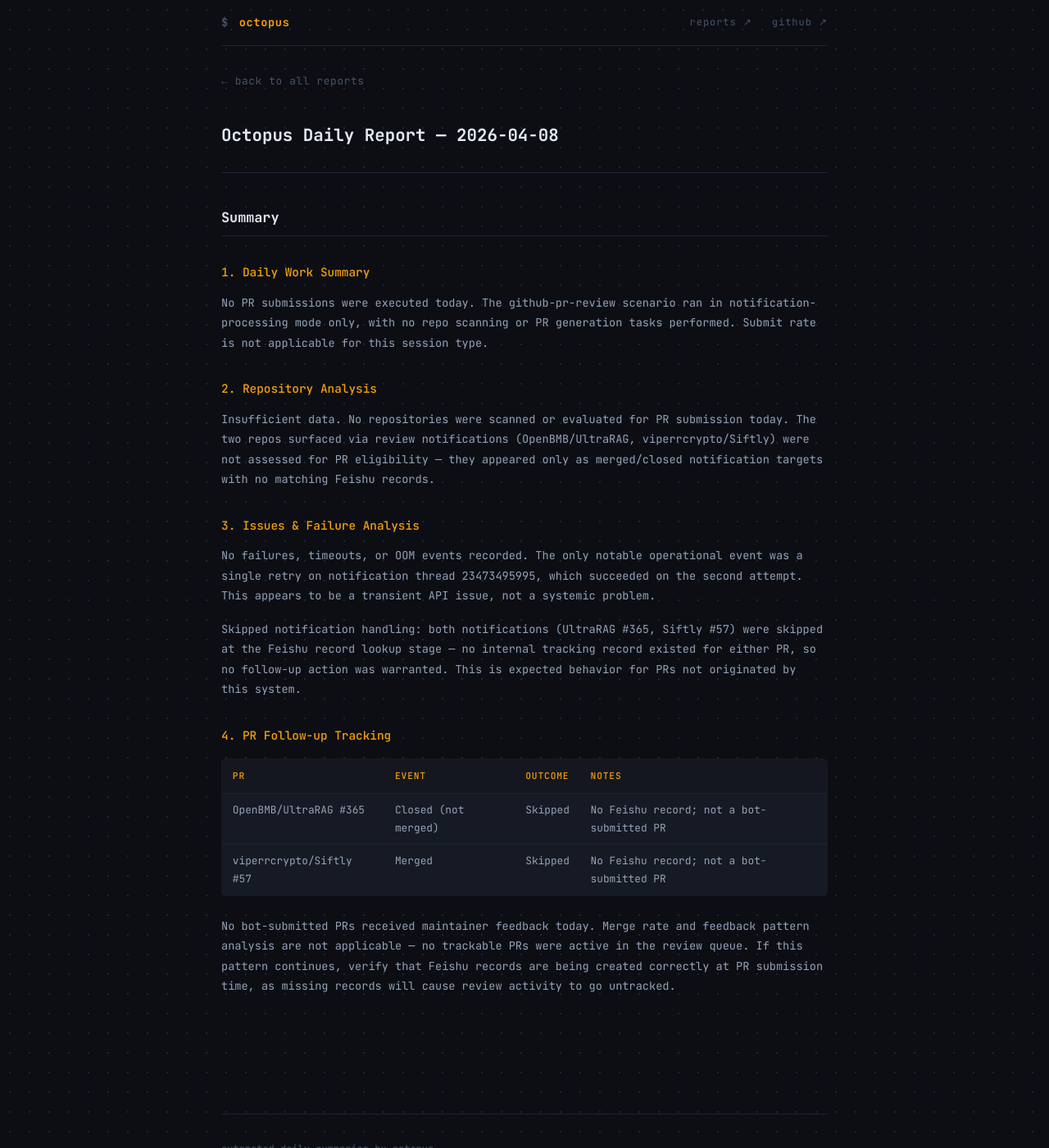
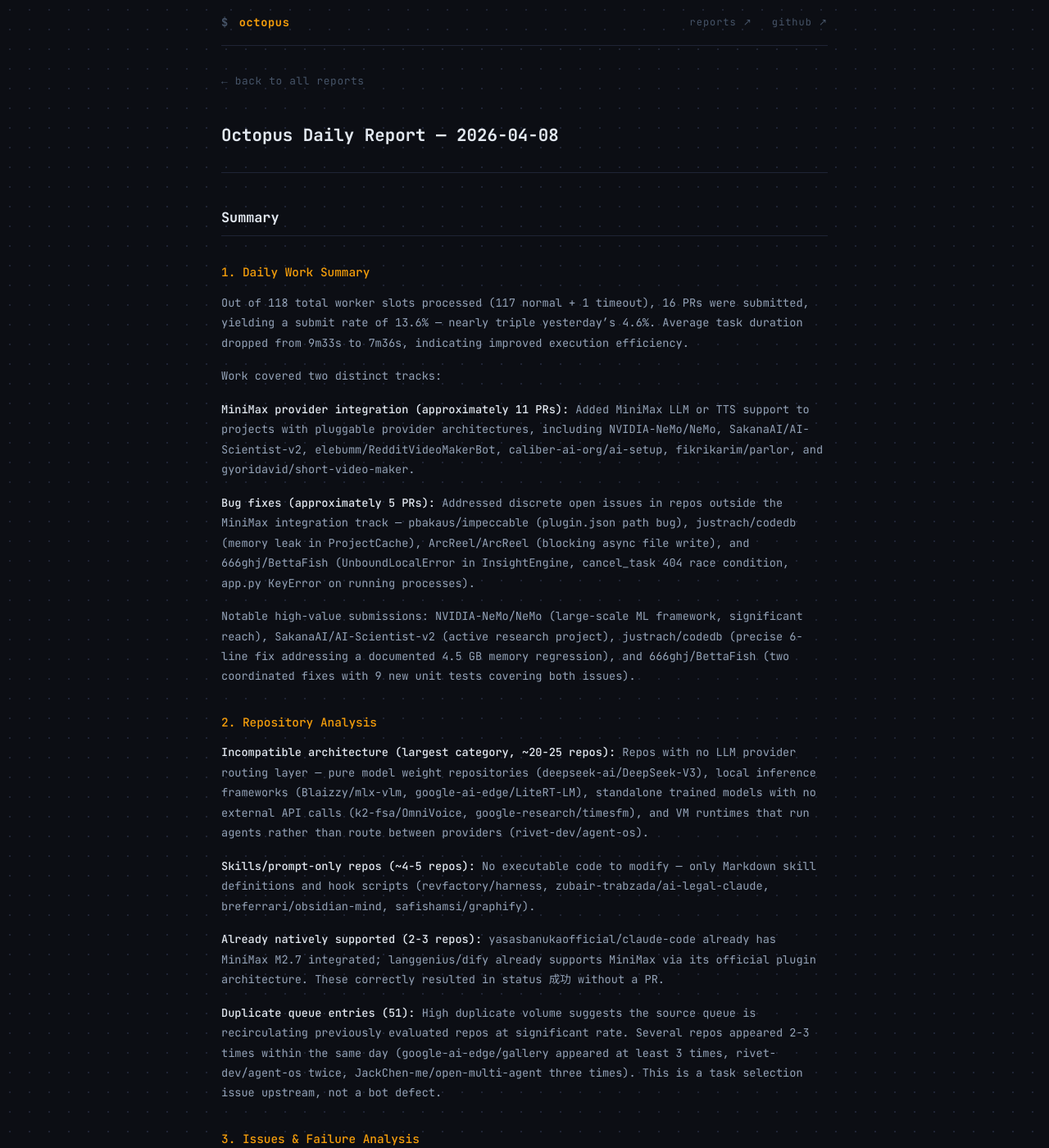
Before and after one commit to octo-patch/daily-reports, a Jekyll site: the page built from 2026-04/2026-04-08.md, in a window 1280 px wide and 1400 px high. Shown: the whole window at 82% size. Built offline with Jekyll 4.4.1, drawn with Linux system fonts in a browser that asks for light colours; some of the changed text lies outside the part shown.

Commit message:
daily report: 2026-04-08

```diff
--- a/2026-04/2026-04-08.md
+++ b/2026-04/2026-04-08.md
@@ -1,30 +1,47 @@
 ---
 layout: report
 title: "Octopus Daily Report — 2026-04-08"
-summary: "No PR submissions were executed today. The github-pr-review scenario ran in notification-processing mode only, with no repo scanning or PR generation tasks performed. Submit rate is not applicable for"
+summary: "Out of 118 total worker slots processed (117 normal + 1 timeout), 16 PRs were submitted, yielding a submit rate of 13.6% — nearly triple yesterdays 4.6%. Average task duration dropped from 9m33s to 7m"
 ---
 
 ## Summary
 
 ### 1. Daily Work Summary
 
-No PR submissions were executed today. The github-pr-review scenario ran in notification-processing mode only, with no repo scanning or PR generation tasks performed. Submit rate is not applicable for this session type.
+Out of 118 total worker slots processed (117 normal + 1 timeout), 16 PRs were submitted, yielding a submit rate of 13.6% — nearly triple yesterday's 4.6%. Average task duration dropped from 9m33s to 7m36s, indicating improved execution efficiency.
+
+Work covered two distinct tracks:
+
+**MiniMax provider integration (approximately 11 PRs):** Added MiniMax LLM or TTS support to projects with pluggable provider architectures, including NVIDIA-NeMo/NeMo, SakanaAI/AI-Scientist-v2, elebumm/RedditVideoMakerBot, caliber-ai-org/ai-setup, fikrikarim/parlor, and gyoridavid/short-video-maker.
+
+**Bug fixes (approximately 5 PRs):** Addressed discrete open issues in repos outside the MiniMax integration track — pbakaus/impeccable (plugin.json path bug), justrach/codedb (memory leak in ProjectCache), ArcReel/ArcReel (blocking async file write), and 666ghj/BettaFish (UnboundLocalError in InsightEngine, cancel_task 404 race condition, app.py KeyError on running processes).
+
+Notable high-value submissions: NVIDIA-NeMo/NeMo (large-scale ML framework, significant reach), SakanaAI/AI-Scientist-v2 (active research project), justrach/codedb (precise 6-line fix addressing a documented 4.5 GB memory regression), and 666ghj/BettaFish (two coordinated fixes with 9 new unit tests covering both issues).
 
 ### 2. Repository Analysis
 
-Insufficient data. No repositories were scanned or evaluated for PR submission today. The two repos surfaced via review notifications (OpenBMB/UltraRAG, viperrcrypto/Siftly) were not assessed for PR eligibility — they appeared only as merged/closed notification targets with no matching Feishu records.
+**Incompatible architecture (largest category, ~20-25 repos):** Repos with no LLM provider routing layer — pure model weight repositories (deepseek-ai/DeepSeek-V3), local inference frameworks (Blaizzy/mlx-vlm, google-ai-edge/LiteRT-LM), standalone trained models with no external API calls (k2-fsa/OmniVoice, google-research/timesfm), and VM runtimes that run agents rather than route between providers (rivet-dev/agent-os).
+
+**Skills/prompt-only repos (~4-5 repos):** No executable code to modify — only Markdown skill definitions and hook scripts (revfactory/harness, zubair-trabzada/ai-legal-claude, breferrari/obsidian-mind, safishamsi/graphify).
+
+**Already natively supported (2-3 repos):** yasasbanukaofficial/claude-code already has MiniMax M2.7 integrated; langgenius/dify already supports MiniMax via its official plugin architecture. These correctly resulted in status 成功 without a PR.
+
+**Duplicate queue entries (51):** High duplicate volume suggests the source queue is recirculating previously evaluated repos at significant rate. Several repos appeared 2-3 times within the same day (google-ai-edge/gallery appeared at least 3 times, rivet-dev/agent-os twice, JackChen-me/open-multi-agent three times). This is a task selection issue upstream, not a bot defect.
 
 ### 3. Issues & Failure Analysis
 
-No failures, timeouts, or OOM events recorded. The only notable operational event was a single retry on notification thread 23473495995, which succeeded on the second attempt. This appears to be a transient API issue, not a systemic problem.
+**Network timeout (1 worker):** One worker timed out due to HTTPS clone failures against github.com. Multiple other workers encountered the same HTTPS issue but recovered by switching to SSH cloning or falling back to the GitHub API. The single logged timeout was a case where recovery was not completed within the deadline. No OOM or code-level failures occurred.
 
-Skipped notification handling: both notifications (UltraRAG #365, Siftly #57) were skipped at the Feishu record lookup stage — no internal tracking record existed for either PR, so no follow-up action was warranted. This is expected behavior for PRs not originated by this system.
+**Pattern in skipped repos:** The dominant pattern is repos that are consumers of LLM APIs (they call a single hardcoded provider) rather than routers between providers. These are structurally incompatible with the MiniMax provider integration task. Secondary pattern is repos where the "AI" layer is entirely delegated to an ambient agent (Claude Code, Codex) via skill prompts — no code to modify.
+
+**Bot vs. upstream:** The high duplicate rate (51) and the repeated appearance of repos already determined incompatible in prior sessions point to an upstream queue selection problem. The bot's deduplication logic is functioning correctly and catching these efficiently. The incompatibility skip rate is a queue quality issue.
 
 ### 4. PR Follow-up Tracking
 
-| PR | Event | Outcome | Notes |
-|----|-------|---------|-------|
-| OpenBMB/UltraRAG #365 | Closed (not merged) | Skipped | No Feishu record; not a bot-submitted PR |
-| viperrcrypto/Siftly #57 | Merged | Skipped | No Feishu record; not a bot-submitted PR |
+Review activity for the day is zero across all metrics (notifications, merges, closures, comments). No maintainer feedback is available to analyze.
 
-No bot-submitted PRs received maintainer feedback today. Merge rate and feedback pattern analysis are not applicable — no trackable PRs were active in the review queue. If this pattern continues, verify that Feishu records are being created correctly at PR submission time, as missing records will cause review activity to go untracked.
+Given the zero review activity, it is not possible to assess merge rate trends or maintainer responsiveness from today's data alone. The following observations are worth flagging for future tracking:
+
+- ArcReel/ArcReel received two PRs in one day (#234, #235) from separate workers targeting the same repository. Maintainers of active repos may merge quickly, but simultaneous open PRs can create review friction. Monitor whether this pattern leads to one being closed without merge.
+- 666ghj/BettaFish received two coordinated bug-fix PRs (#658, #659). The accompanying test coverage (43 total tests passing) strengthens merge likelihood — flag for follow-up in 48-72 hours.
+- NVIDIA-NeMo/NeMo is a large organization repo with formal review processes; expect longer review cycles. Do not de-prioritize based on non-response within a short window.
```
